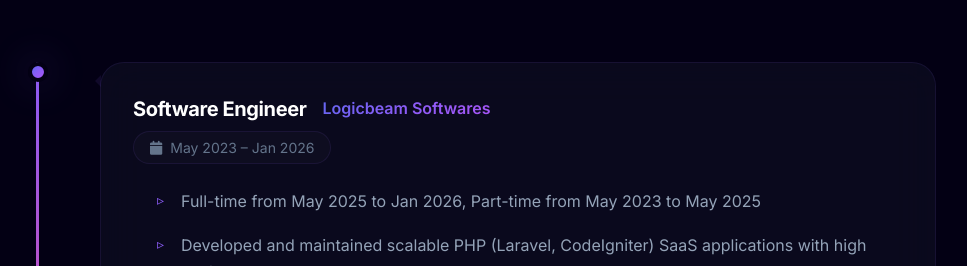
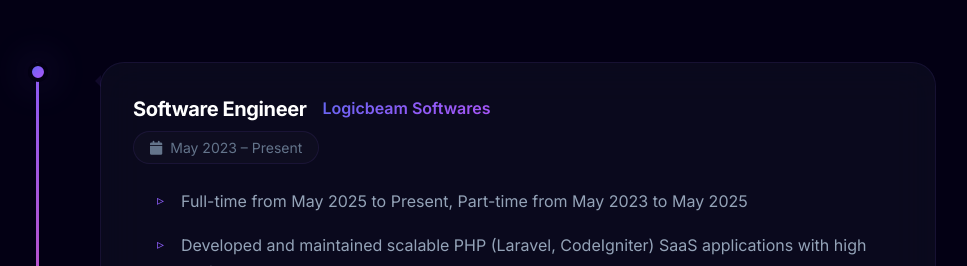
Before and after one commit to naazafsha/portfolio, a React (Vite) app: page / in a window 1280 px wide. Shown: the part 3140-3406 px from the top of the page, without its empty margins (154-1121 px from the left). Built offline with nearby package versions, Linux system fonts and the light colour scheme.

Commit message:
Update Logicbeam employment period to Present

```diff
--- a/src/components/Experience/Experience.jsx
+++ b/src/components/Experience/Experience.jsx
@@ -3,9 +3,9 @@ const Experience = () => {
         {
             title: 'Software Engineer',
             company: 'Logicbeam Softwares',
-            period: 'May 2023 – Jan 2026',
+            period: 'May 2023 – Present',
             details: [
-                'Full-time from May 2025 to Jan 2026, Part-time from May 2023 to May 2025',
+                'Full-time from May 2025 to Present, Part-time from May 2023 to May 2025',
                 'Developed and maintained scalable PHP (Laravel, CodeIgniter) SaaS applications with high performance and reliability',
                 'Integrated 30+ third-party and AI APIs including text, image, audio, video, and music generation APIs',
                 'Designed AI-driven workflows handling asynchronous processing, retries, error handling, and usage-based access control',
```
